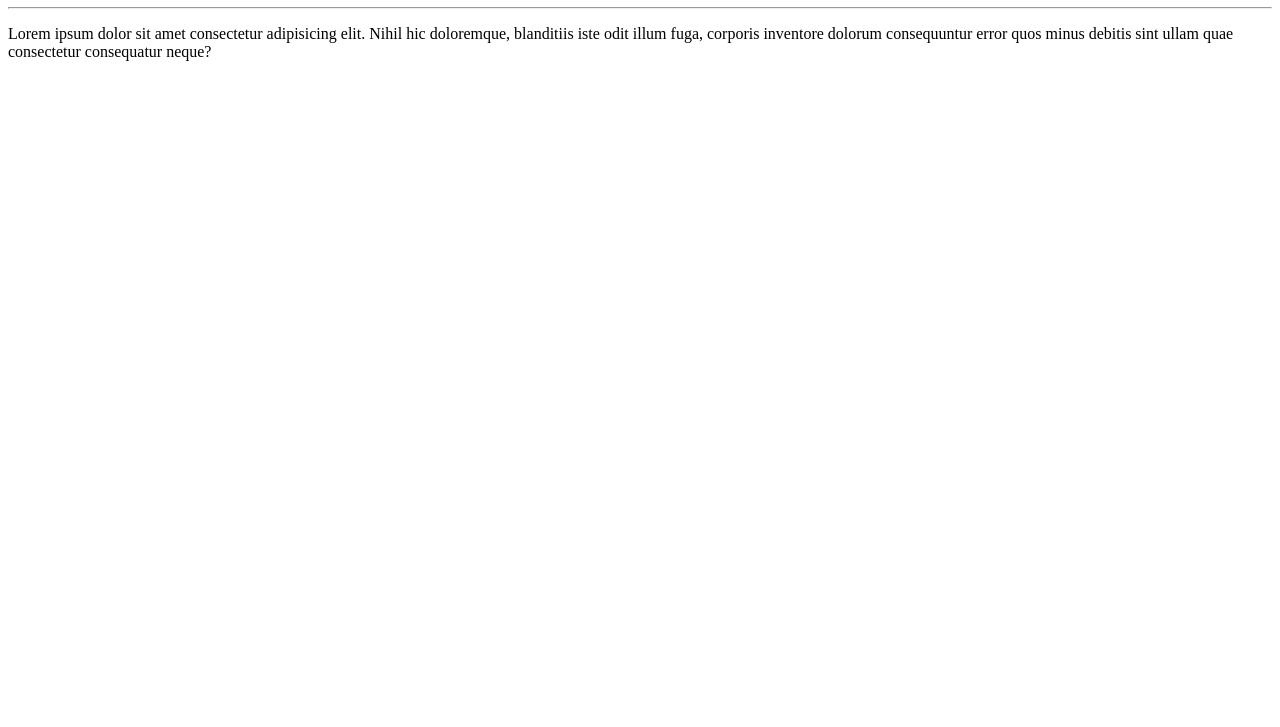
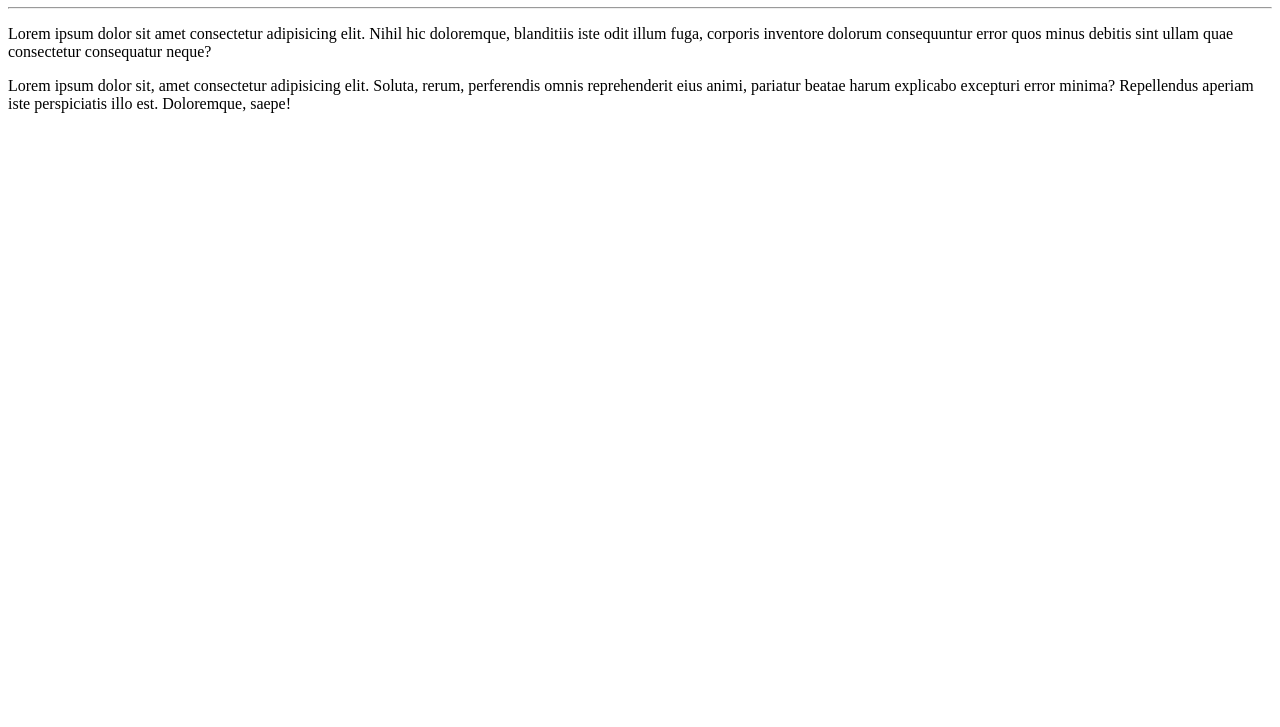
Before and after one commit to gb-candido/OlaMundo, a plain HTML site: page site-exemplo/index.html in a window 1280 px wide. Shown: the part 73-800 px from the top of the page. Drawn offline with Linux system fonts and the light colour scheme.

Commit message:
adicionei um parágrafo

```diff
--- a/site-exemplo/index.html
+++ b/site-exemplo/index.html
@@ -9,5 +9,6 @@
     <h1>Olá, Mundo!</h1>
     <hr>
     <p>Lorem ipsum dolor sit amet consectetur adipisicing elit. Nihil hic doloremque, blanditiis iste odit illum fuga, corporis inventore dolorum consequuntur error quos minus debitis sint ullam quae consectetur consequatur neque?</p>
+    <p>Lorem ipsum dolor sit, amet consectetur adipisicing elit. Soluta, rerum, perferendis omnis reprehenderit eius animi, pariatur beatae harum explicabo excepturi error minima? Repellendus aperiam iste perspiciatis illo est. Doloremque, saepe!</p>
 </body>
 </html>
```
